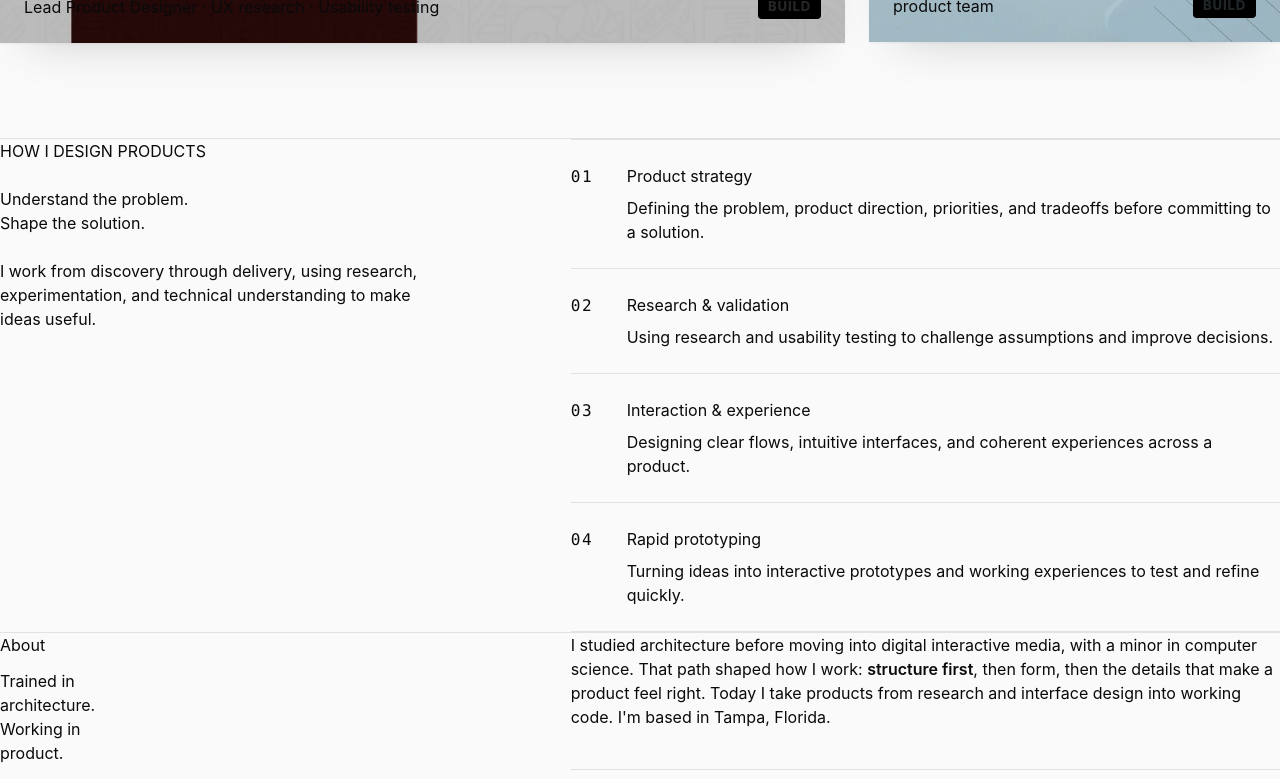
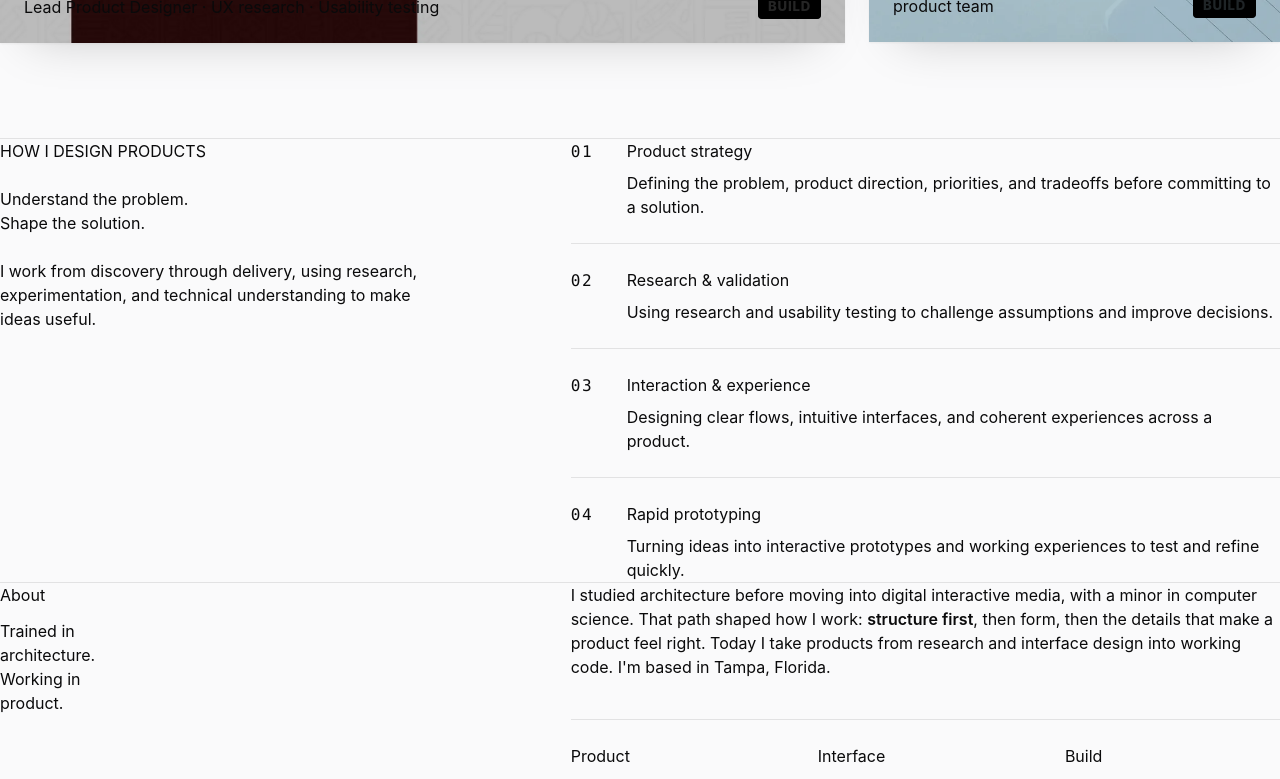
Before and after one commit to masachidc/masachi-dc-portfolio, a React (Vite) app: page /product-design in a window 1280 px wide. Shown: the part 1320-2099 px from the top of the page. Built offline with nearby package versions, Linux system fonts and the light colour scheme; a web font is replaced by a local one.

Commit message:
polish: capabilities rules only between principles
No hairline above the first principle or below the last; the first lines up
with the section label.

Co-Authored-By: Claude Opus 5.5 <noreply@anthropic.com>
Claude-Session: https://claude.ai/code/session_011FLAmc1S7YiRn4HNwubvEj

```diff
--- a/src/app/pages/DisciplinePage.tsx
+++ b/src/app/pages/DisciplinePage.tsx
@@ -42,9 +42,10 @@ function Approach({ discipline }: { discipline: Discipline }) {
         </p>
         <p className="mt-6 max-w-[44ch] text-body-lg text-fg-muted">{approach.description}</p>
       </motion.div>
-      <ol className="border-t border-line">
+      {/* Hairlines only between principles: none above the first or below the last. */}
+      <ol className="divide-y divide-line">
         {approach.principles.map((principle, i) => (
-          <motion.li key={principle.title} variants={fadeUp} className="flex items-baseline gap-4 border-b border-line py-6 sm:gap-6">
+          <motion.li key={principle.title} variants={fadeUp} className="flex items-baseline gap-4 py-6 first:pt-0 last:pb-0 sm:gap-6">
             <span aria-hidden="true" className="w-8 shrink-0 font-mono text-micro font-medium tracking-[0.1em] text-fg-subtle">
               {String(i + 1).padStart(2, '0')}
             </span>
```
